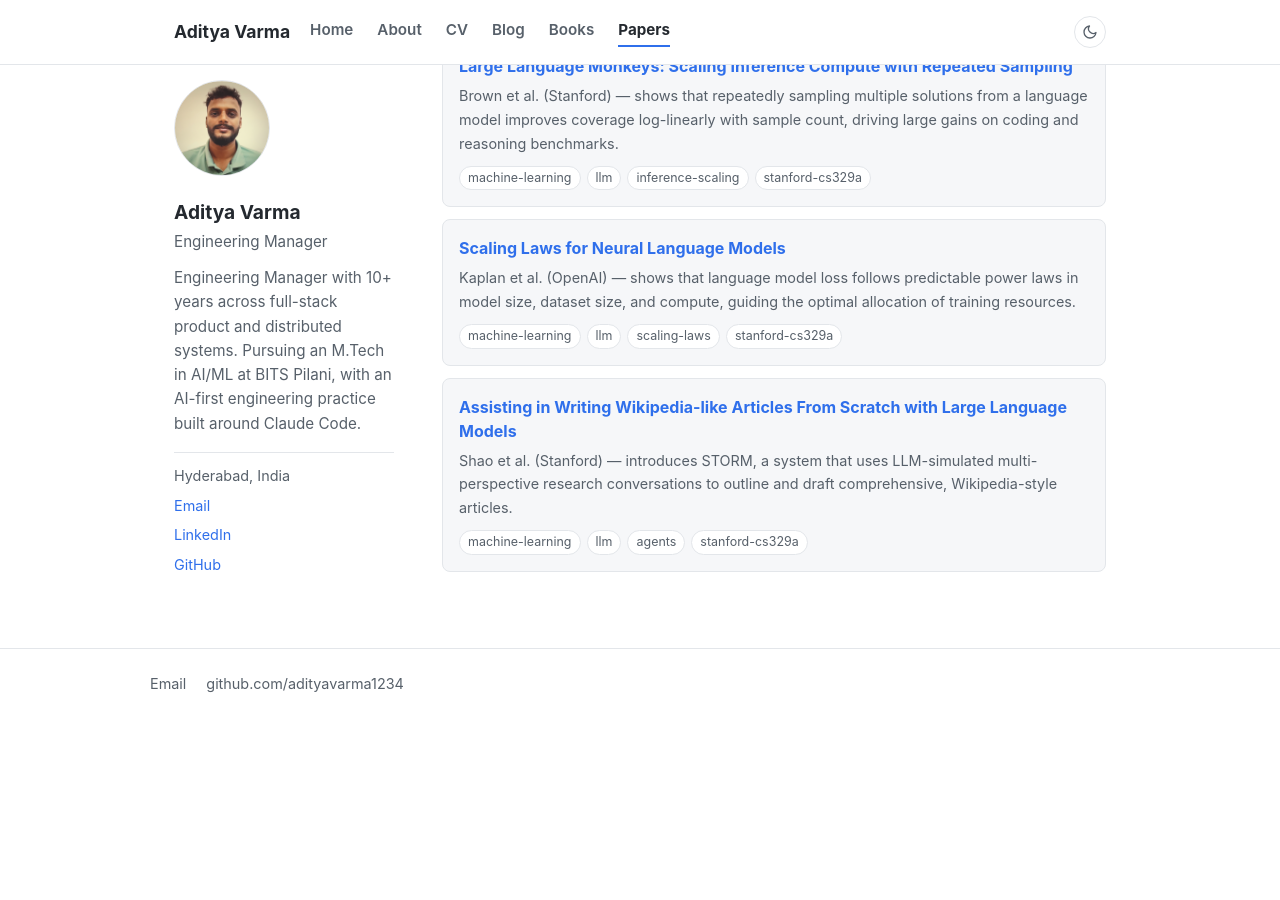
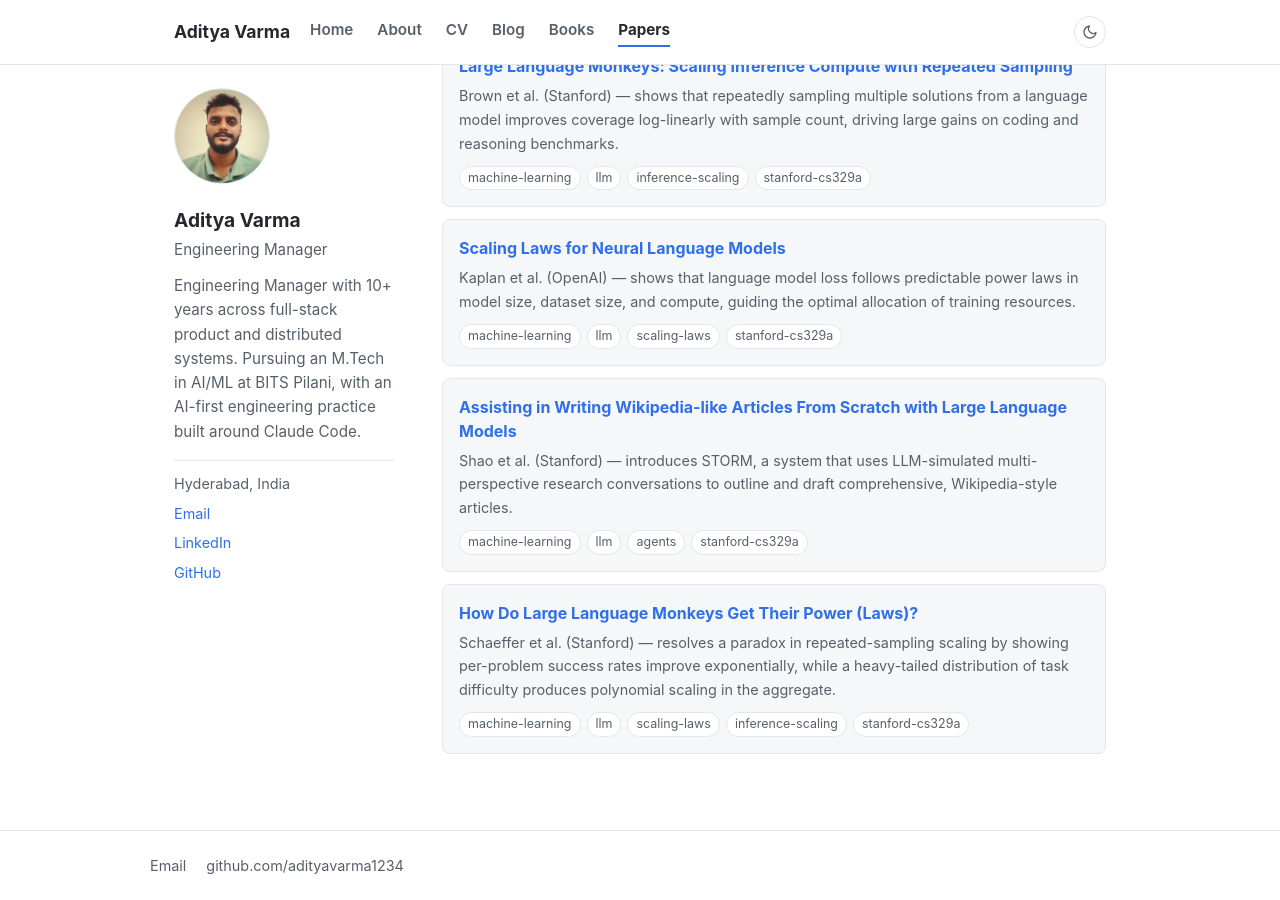
Before and after one commit to adityavarma1234/adityavarma1234.github.io, a Jekyll site: the page built from papers/index.html, in a window 1280 px wide and 900 px high, scrolled down 1678 px. Built offline with Jekyll 4.4.1, drawn with Linux system fonts in a browser that asks for light colours; before the commit the page ends 2396 px from its top, so only the background shows below that.

Commit message:
Add "How Do Large Language Monkeys Get Their Power (Laws)?" paper
Adds arXiv 2502.17578, tagged stanford-cs329a alongside the other
inference-scaling papers.

```diff
--- a/papers/index.html
+++ b/papers/index.html
@@ -113,6 +113,17 @@
         <li class="paper-tag">stanford-cs329a</li>
       </ul>
     </li>
+    <li class="paper-card" data-tags="machine-learning, llm, scaling-laws, inference-scaling, stanford-cs329a">
+      <h3 class="paper-title"><a href="https://arxiv.org/abs/2502.17578" target="_blank" rel="noopener">How Do Large Language Monkeys Get Their Power (Laws)?</a></h3>
+      <p class="paper-meta">Schaeffer et al. (Stanford) &mdash; resolves a paradox in repeated-sampling scaling by showing per-problem success rates improve exponentially, while a heavy-tailed distribution of task difficulty produces polynomial scaling in the aggregate.</p>
+      <ul class="paper-tags">
+        <li class="paper-tag">machine-learning</li>
+        <li class="paper-tag">llm</li>
+        <li class="paper-tag">scaling-laws</li>
+        <li class="paper-tag">inference-scaling</li>
+        <li class="paper-tag">stanford-cs329a</li>
+      </ul>
+    </li>
   </ul>
 </section>
 
```
